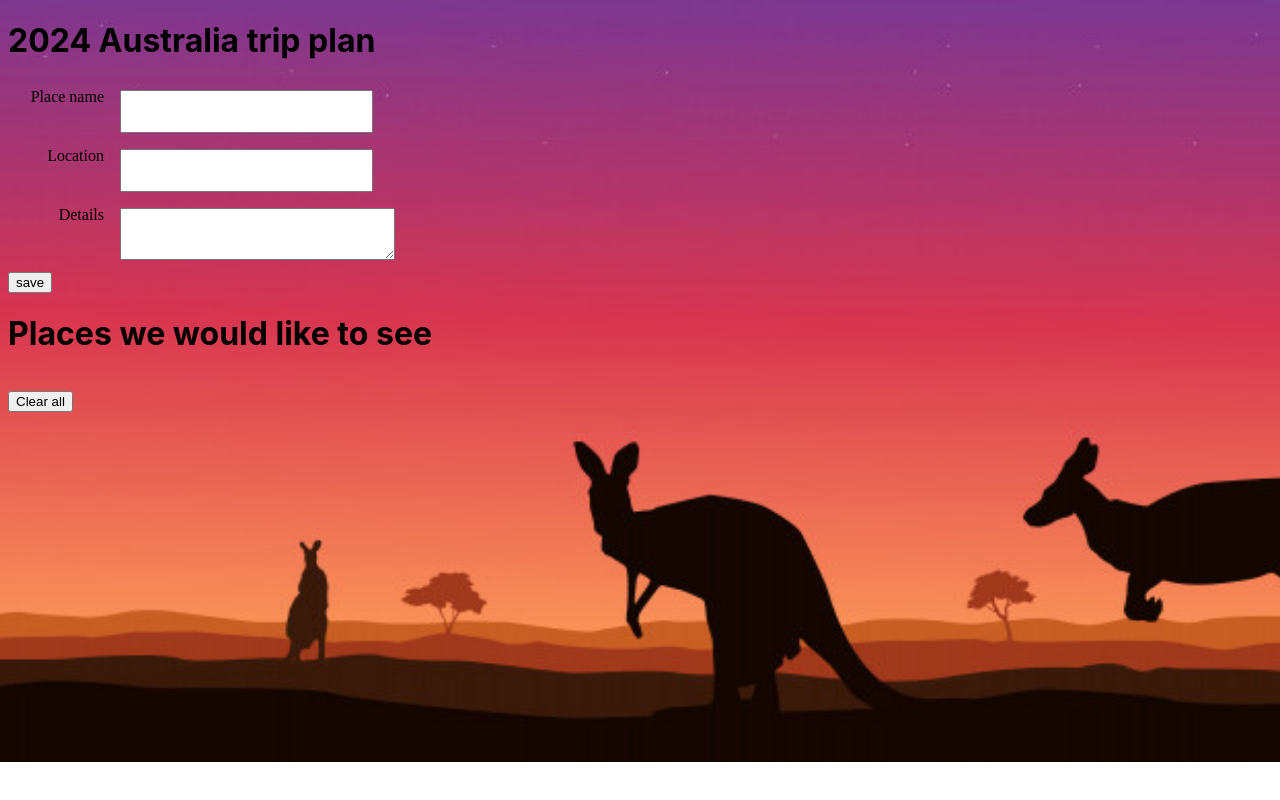
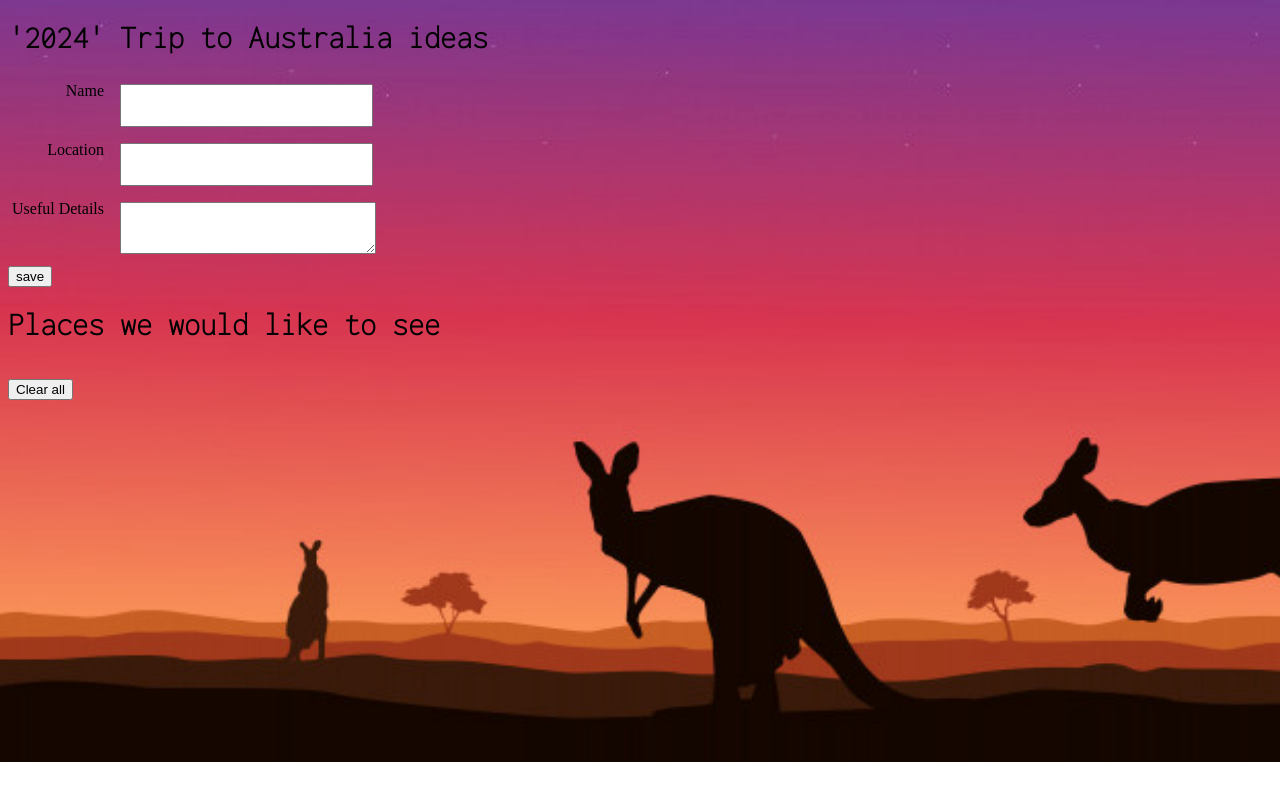
Before and after one commit to adamski10/week_06_weekend_hw_dom, a plain HTML site: page index.html in a window 1280 px wide. Drawn offline with Linux system fonts and the light colour scheme.

Commit message:
chanaged font to inconsolata

```diff
--- a/css/main.css
+++ b/css/main.css
@@ -8,9 +8,35 @@ body {
 
 #title {
   text-align: left;
-  font-family: -apple-system, BlinkMacSystemFont, 'Segoe UI', Roboto, Oxygen, Ubuntu, Cantarell, 'Open Sans', 'Helvetica Neue', sans-serif;
+  font-family: "Inconsolata", monospace;
 }
 
+/* #images {
+  display: grid;
+  grid-template-columns: repeat(3, 1fr);
+  grid-gap: 10px;
+  grid-auto-rows: 100px;
+  grid-auto-columns: 100px;
+  grid-template-areas:
+    "a a a"
+    "b b b"
+    "c c c";
+}
+
+#img1 {
+  grid-area: a;
+  align-self: end;
+}
+
+#img2 {
+  grid-area: b;
+  align-self: end;
+}
+
+#img3 {
+  grid-area: c;
+  align-self: end;
+} */
 
 #new-place-form > #form-wrapper > #form-item {
   position: relative;
@@ -37,15 +63,14 @@ input[type=text] {
 }
 
 #details {
-  width: 20%;
-  height: 20%;
+  width: 18.5%;
   padding: 10px;
   margin: 8px 0;
 
 }
 
 #list {
-  font-family: -apple-system, BlinkMacSystemFont, 'Segoe UI', Roboto, Oxygen, Ubuntu, Cantarell, 'Open Sans', 'Helvetica Neue', sans-serif;
+  font-family: "Inconsolata", monospace;
 }
 
 #visit-wish-list {
@@ -58,8 +83,10 @@ input[type=text] {
 
 #visit-wish-list > li {
   padding: 20px;
+
 }
 
 #new-entry {
   white-space: pre;
+  font-family: "Inconsolata", monospace;
 }
--- a/index.html
+++ b/index.html
@@ -2,17 +2,23 @@
 <html lang="en">
   <head>
     <meta charset="utf-8">
+    <link href="https://fonts.googleapis.com/css2?family=Inconsolata:wght@200&display=swap" rel="stylesheet">
     <title>Australia's visit planner</title>
     <script src="js/app.js"></script>
     <link rel="stylesheet" type="text/css" media="screen" href="css/main.css"/>
   </head>
   <body>
-    <h1 id="title">2024 Australia trip plan</h1>
+    <h1 id="title">'2024' Trip to Australia ideas</h1>
+    <!-- <div id="images">
+      <img id="img1" src="css/img1.png"/>
+      <img id="img2" src="css/img2.png"/>
+      <img id="img3" src="css/img3.png"/>
+    </div> -->
     <form id="new-place-form">
       <div id="form-wrapper">
         <div class="form-item">
           <input type="text" name="What" id="name" required/>
-          <label for="place-name" class="form-labels">Place name</label>
+          <label for="place-name" class="form-labels">Name</label>
         </div>
 
         <div class="form-item">
@@ -22,7 +28,7 @@
 
         <div class="form-item">
           <textarea type="text" name="Details" id="details" required></textarea>
-          <label for="details" class="form-labels">Details</label>
+          <label for="details" class="form-labels">Useful Details</label>
         </div>
       </div>
       <input type="submit" value="save"/>
```
Also changed, not shown: css/Fonts/Australia-X3qGo.otf (added), 3 other files.
